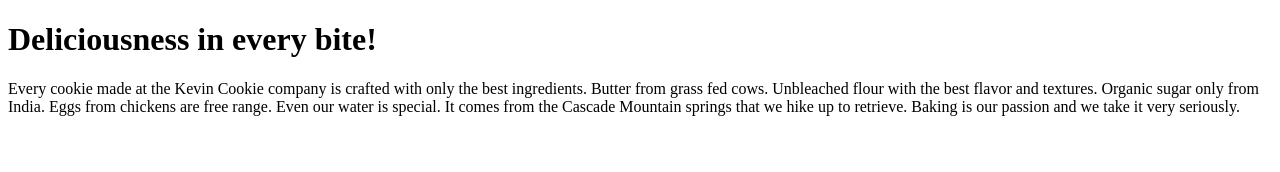
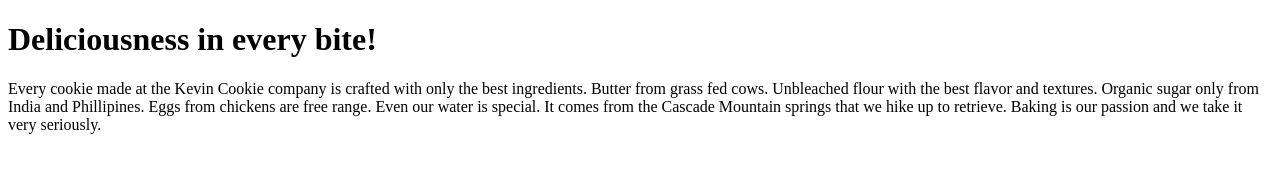
Before and after one commit to Hari0127/KevinCookieCompany.com, a plain HTML site: page index.htm in a window 1280 px wide. Drawn offline with Linux system fonts and the light colour scheme.

Commit message:
Update index.htm

```diff
--- a/index.htm
+++ b/index.htm
@@ -4,7 +4,7 @@
 
 <h1>Deliciousness in every bite!</h1>
 
-<p>Every cookie made at the Kevin Cookie company is crafted with only the best ingredients. Butter from grass fed cows. Unbleached flour with the best flavor and textures. Organic sugar only from India. Eggs from chickens are free range. Even our water is special. It comes from the Cascade Mountain springs that we hike up to retrieve. Baking is our passion and we take it very seriously.</p>
+<p>Every cookie made at the Kevin Cookie company is crafted with only the best ingredients. Butter from grass fed cows. Unbleached flour with the best flavor and textures. Organic sugar only from India and Phillipines. Eggs from chickens are free range. Even our water is special. It comes from the Cascade Mountain springs that we hike up to retrieve. Baking is our passion and we take it very seriously.</p>
 
 
 </body>
```
